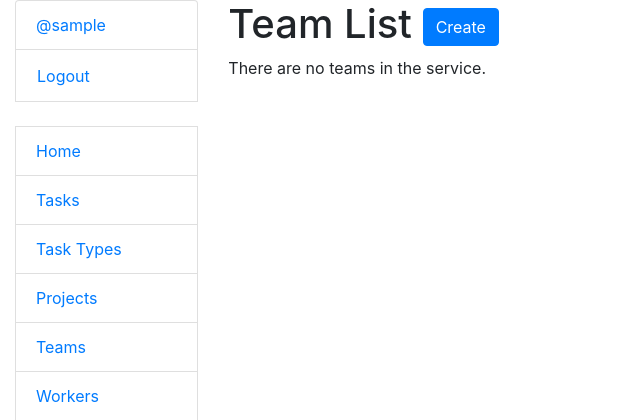
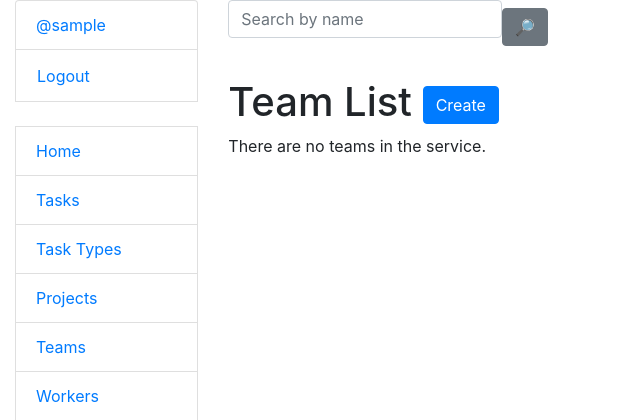
Before and after one commit to mykola-tarasenko/task-manager, a Django app: page /teams/ in a window 1280 px wide. Shown: the top 420 px of the page, without its empty margins (0-640 px from the left). Run offline with Django 5.2, Linux system fonts and the light colour scheme; the visitor is signed in with stand-in values (Sample User, id 1); data that the repository does not hold is empty; some libraries are stand-ins or nearby versions.

Commit message:
Add team search form

```diff
--- a/tasks/forms.py
+++ b/tasks/forms.py
@@ -94,3 +94,16 @@ class PositionNameSearchForm(forms.Form):
             }
         )
     )
+
+
+class TeamNameSearchForm(forms.Form):
+    name = forms.CharField(
+        max_length=255,
+        required=False,
+        label="",
+        widget=forms.TextInput(
+            attrs={
+                "placeholder": "Search by name",
+            }
+        )
+    )
--- a/tasks/views.py
+++ b/tasks/views.py
@@ -8,7 +8,9 @@ from django.views import generic
 from tasks.forms import (
     TeamForm,
     WorkerCreationForm,
-    TaskForm, PositionNameSearchForm,
+    TaskForm,
+    PositionNameSearchForm,
+    TeamNameSearchForm,
 )
 from tasks.models import (
     Project,
@@ -91,6 +93,27 @@ class PositionDetailView(LoginRequiredMixin, generic.DetailView):
 class TeamListView(LoginRequiredMixin, generic.ListView):
     model = Team
     paginate_by = 5
+
+    def get_context_data(self, *, object_list=None, **kwargs) -> dict:
+        context = super(TeamListView, self).get_context_data(**kwargs)
+
+        name = self.request.GET.get("name", "")
+
+        context["search_form"] = PositionNameSearchForm(
+            initial={"name": name}
+        )
+        return context
+
+    def get_queryset(self) -> QuerySet:
+        queryset = Team.objects.all()
+        form = TeamNameSearchForm(self.request.GET)
+
+        if form.is_valid():
+            return queryset.filter(
+                name__icontains=form.cleaned_data["name"]
+            )
+
+        return queryset
 
 
 class TeamCreateView(LoginRequiredMixin, generic.CreateView):
--- a/templates/tasks/team_list.html
+++ b/templates/tasks/team_list.html
@@ -1,6 +1,7 @@
 {% extends "base.html" %}
 
 {% block content %}
+  {% include "includes/search_form.html" %}
   <h1>
     Team List
     <a href="{% url 'tasks:team-create' %}" class="btn btn-primary">
```
